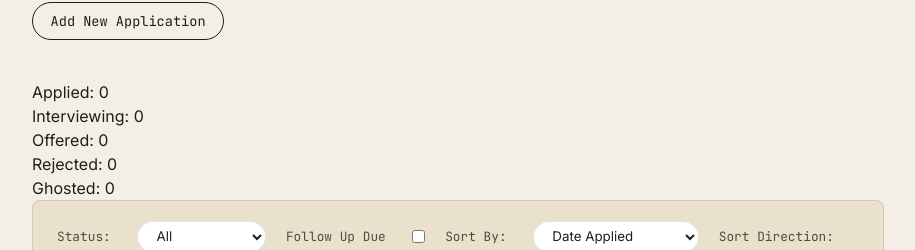
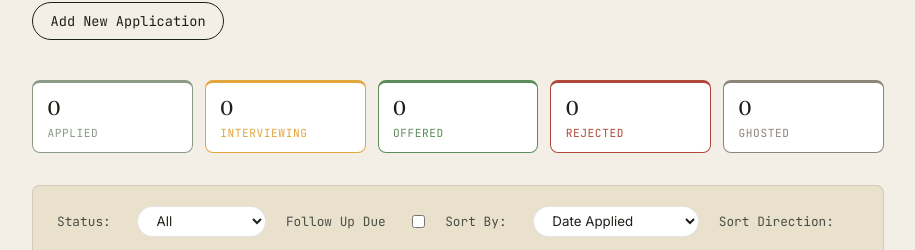
Before and after one commit to MK-DlR/job-tracker, a React (Vite) app in the folder apps/web/: page / in a window 1280 px wide. Shown: the part 150-400 px from the top of the page, without its empty margins (182-1097 px from the left). Built offline with nearby package versions, Linux system fonts and the light colour scheme; no server answers.

Commit message:
style: add status dashboard styling

```diff
--- a/apps/web/src/components/StatusDashboard.tsx
+++ b/apps/web/src/components/StatusDashboard.tsx
@@ -4,7 +4,7 @@
 import { useState, useEffect } from "react";
 import { API_URL } from "../config";
 import type { StatusCounts } from "@job-tracker/shared-types";
-import { STATUS_LABELS } from "../utils/statusLabels";
+import { STATUS_LABELS, STATUS_COLORS } from "../utils/statusLabels";
 
 function StatusDashboard() {
     // state to hold the counts
@@ -24,15 +24,18 @@ function StatusDashboard() {
     }, []);
 
     // render the counts
-    return(
-        <div>
+    return (
+        <div className="status-dashboard">
             {Object.entries(counts).map(([status, count]) => (
-                <p key={status}>
-                    {STATUS_LABELS[status as keyof typeof STATUS_LABELS]}: {count}
-                </p>
+                <div key={status} className="status-stat" style={{ borderColor: STATUS_COLORS[status as keyof typeof STATUS_LABELS] }}>
+                <span className="status-stat-count">{count}</span>
+                <span className="status-stat-label" style={{ color: STATUS_COLORS[status as keyof typeof STATUS_LABELS] }}>
+                    {STATUS_LABELS[status as keyof typeof STATUS_LABELS]}
+                </span>
+                </div>
             ))}
         </div>
-    )
+    );
 }
 
 export default StatusDashboard;
--- a/apps/web/src/index.css
+++ b/apps/web/src/index.css
@@ -5,7 +5,7 @@
 @import "./styles/ApplicationCard.css";
 /* @import "./styles/ApplicationForm.css"; */
 @import "./styles/HomePage.css";
-/* @import "./styles/StatusDashboard.css"; */
+@import "./styles/StatusDashboard.css";
 
 /* reset default */
 * {
--- a/apps/web/src/styles/StatusDashboard.css
+++ b/apps/web/src/styles/StatusDashboard.css
@@ -1 +1,34 @@
 /* apps/web/src/styles/StatusDashboard.css */
+
+.status-dashboard {
+    display: flex;
+    flex-wrap: wrap;
+    gap: 0.75rem;
+    margin-bottom: 2rem;
+}
+
+.status-stat {
+    flex: 1;
+    min-width: 90px;
+    border: 1px solid var(--line);
+    border-top: 3px solid;
+    border-radius: 8px;
+    padding: 0.6rem 0.9rem;
+    background-color: var(--background-card);
+    display: flex;
+    flex-direction: column;
+    gap: 0.15rem;
+}
+
+.status-stat-count {
+    font-family: var(--font-heading);
+    font-size: 1.25rem;
+    color: var(--headings);
+}
+
+.status-stat-label {
+    font-family: var(--font-code);
+    font-size: 0.7rem;
+    text-transform: uppercase;
+    letter-spacing: 0.05em;
+}
```
